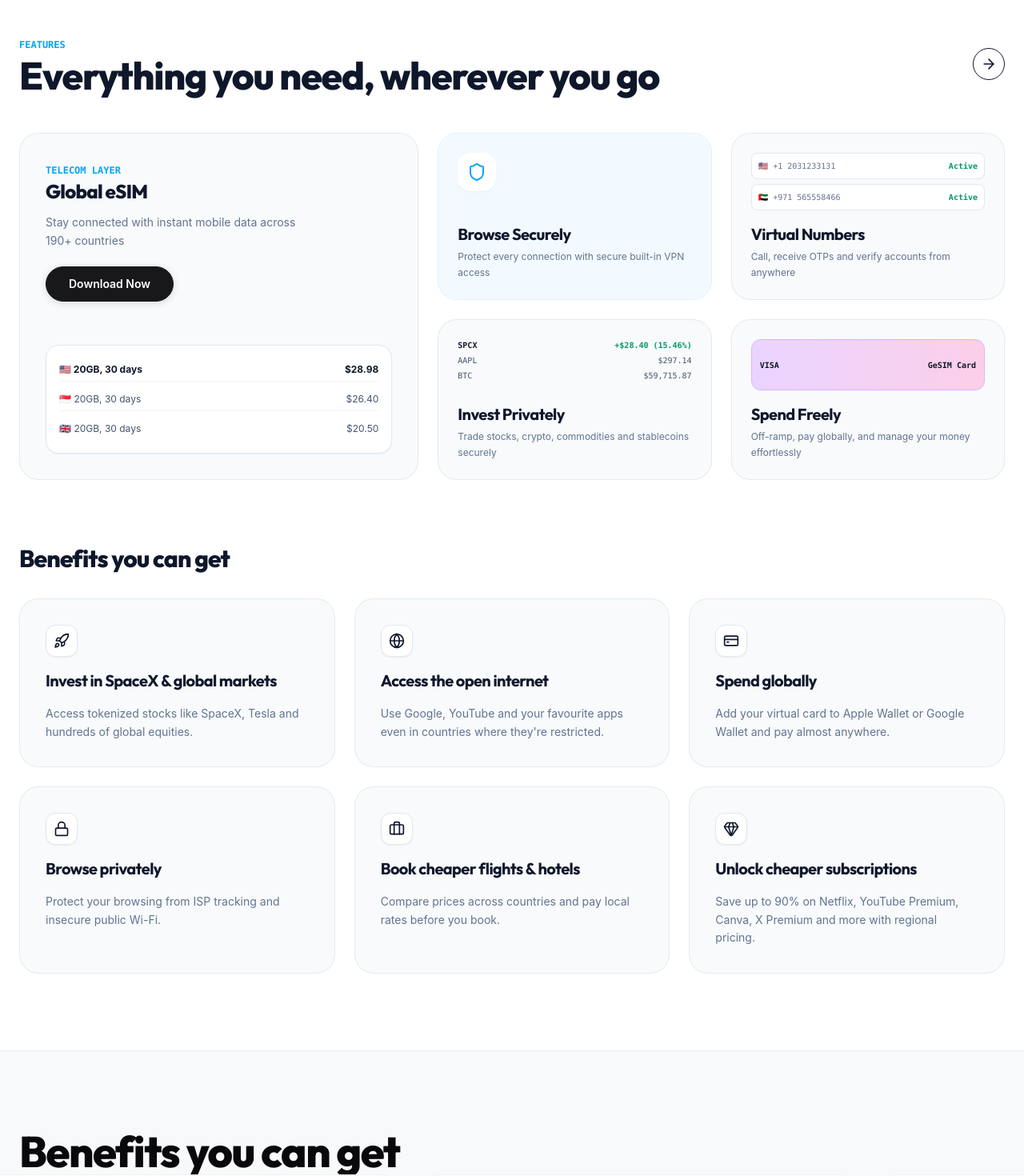
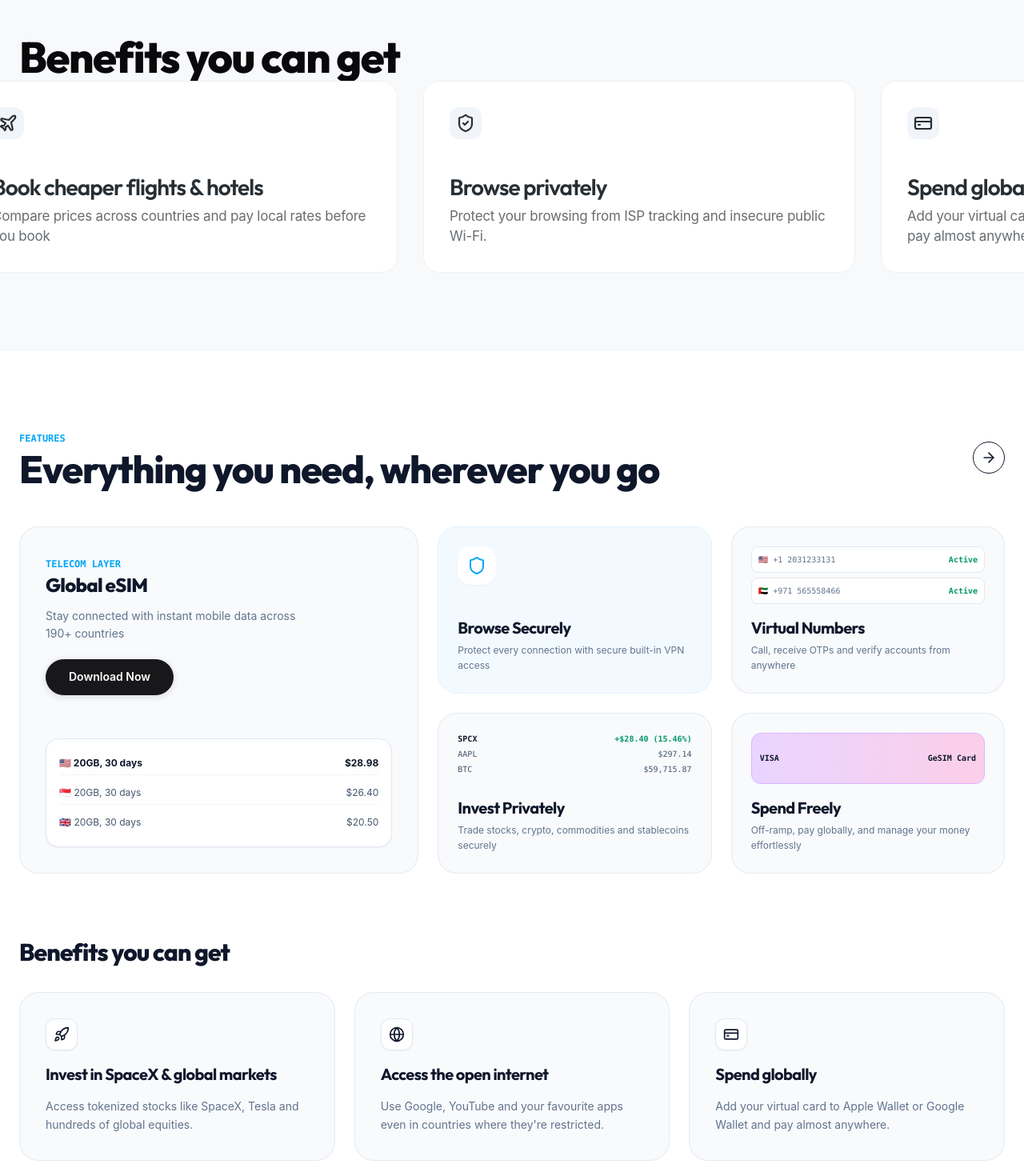
Before and after one commit to hrishique/GeSIMWebsite, a React (Vite) app: page / in a window 1280 px wide. Shown: the part 5220-6690 px from the top of the page at 80% size. Built offline with nearby package versions, Linux system fonts and the light colour scheme.

Commit message:
Revert "Reorder homepage sections to match Figma: BentoGrid before BenefitsMarquee, DownloadCTA before FAQ"
This reverts commit 457f56356c39dee7a3f544999e6c6d2da96edc49.

```diff
--- a/src/pages/HomePage.jsx
+++ b/src/pages/HomePage.jsx
@@ -15,10 +15,10 @@ export default function HomePage({ openDownloadModal, openContactModal }) {
       <MarqueeTicker />
       <ScrollShowcaseSection openDownloadModal={openDownloadModal} />
       <PosterMarquee />
+      <BenefitsMarquee />
       <BentoGrid openDownloadModal={openDownloadModal} />
-      <BenefitsMarquee />
+      <FAQ openContactModal={openContactModal} />
       <DownloadCTA openDownloadModal={openDownloadModal} />
-      <FAQ openContactModal={openContactModal} />
     </div>
   );
 }
```
